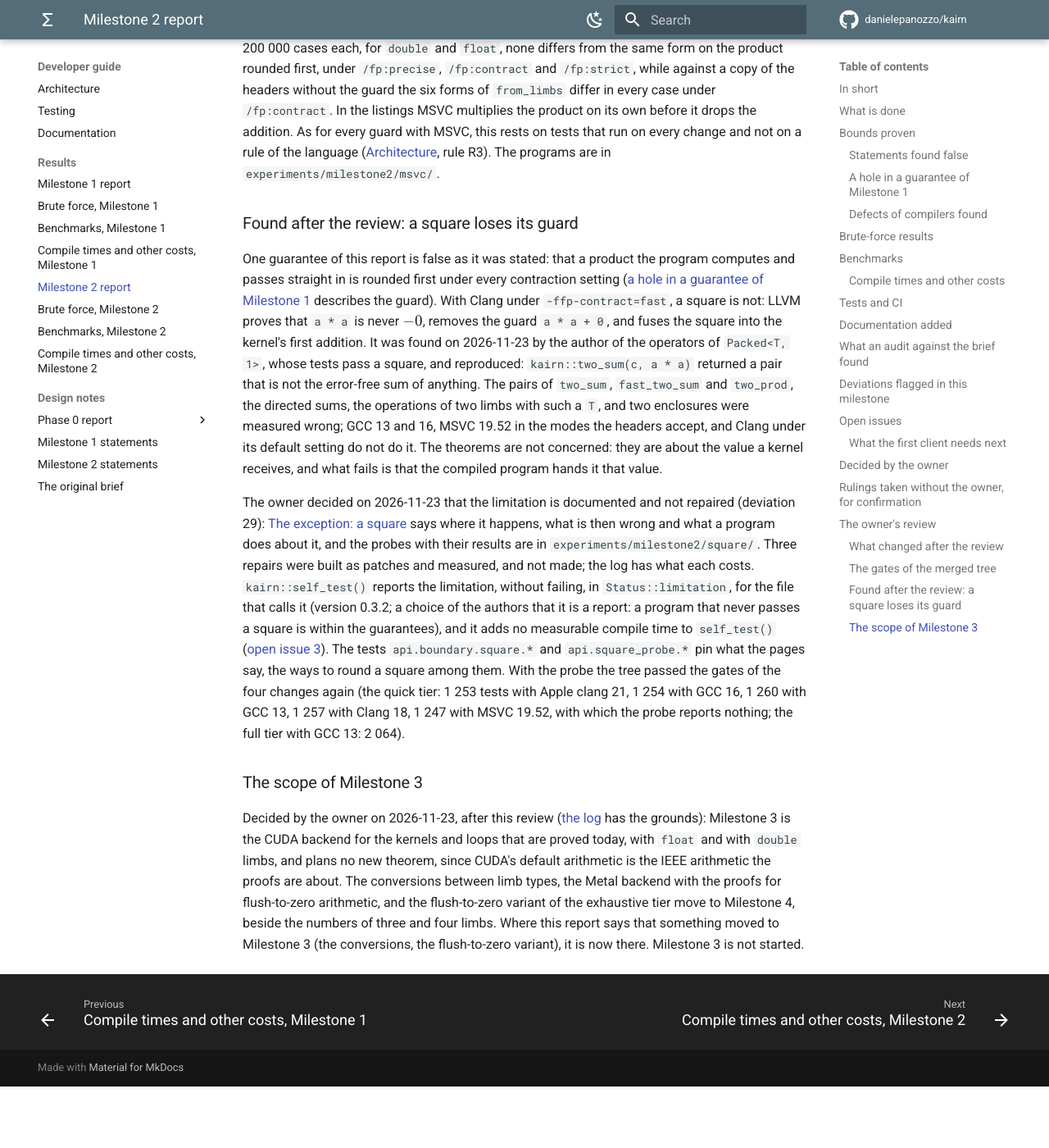
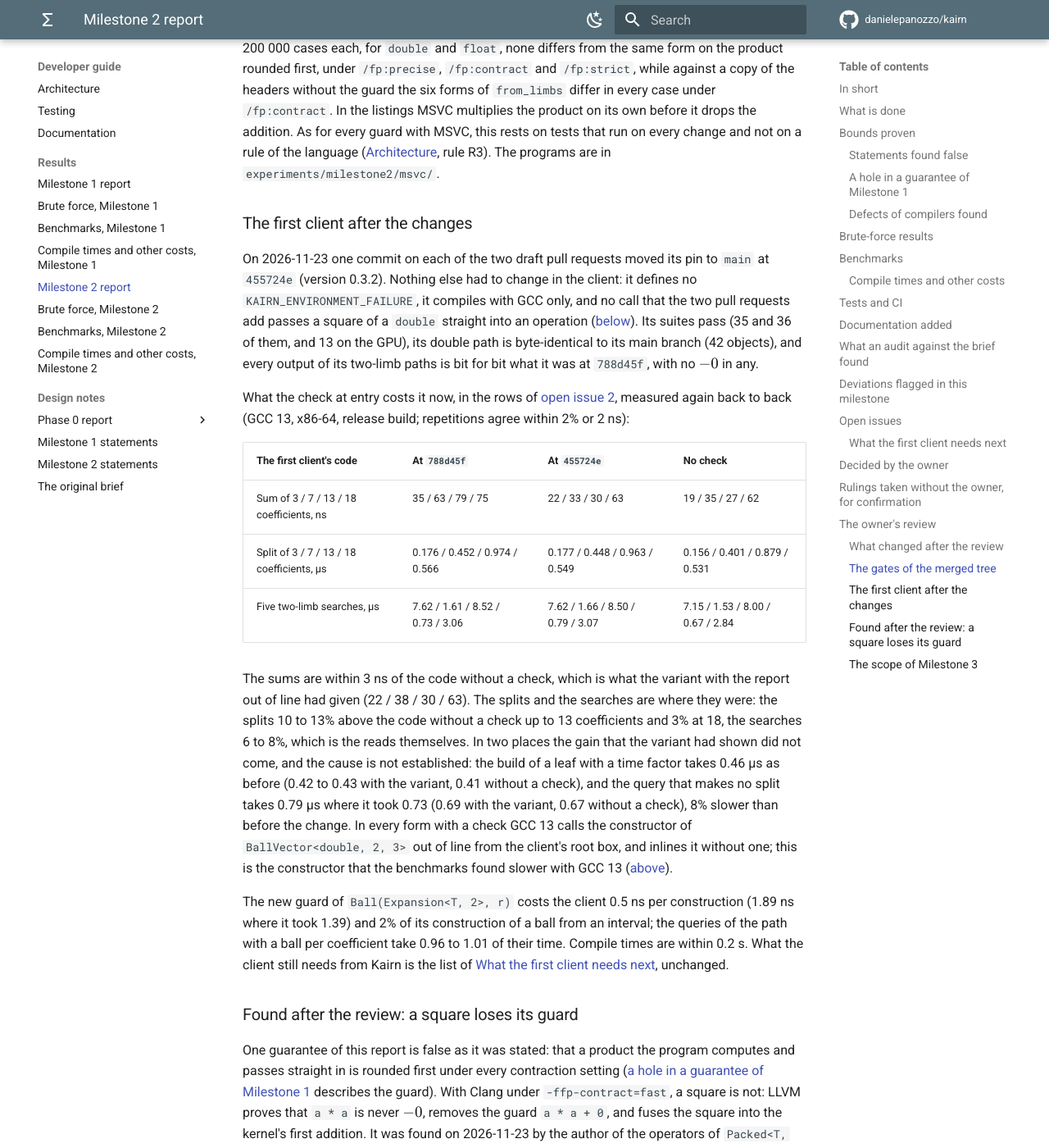
Before and after one commit to danielepanozzo/kairn, an MkDocs documentation site: the page built from docs/developer/results/milestone2.md, in a window 1280 px wide and 1400 px high, scrolled down 30007 px. Shown: the whole window at 82% size. Built offline with MkDocs 1.6.1 and Material for MkDocs 9.7.7, drawn with Linux system fonts in a browser that asks for light colours; comment, search, counter and statistics services are not loaded; before the commit the page ends 31332 px from its top, so only the background shows below that; some of the changed text lies outside the part shown.

Commit message:
Milestone 2 report: the first client after the changes of the review; results/README.md lists milestone1/costs
The two draft pull requests of the first client are pinned to main at 455724e (version
0.3.2), one commit each, with nothing else changed in the client and every output bit for
bit as before. The report gets what the client measured: its short sums are within 3 ns
of the code without the check at entry; its splits and searches are where they were; in
two places the gain did not come, and one query is 8% slower than before, cause not
established.

Co-Authored-By: Claude Fable 5.2 <noreply@anthropic.com>
Claude-Session: https://claude.ai/code/session_01ULwCxzT6Dhw9xUiTw8mJz1

```diff
--- a/docs/developer/results/milestone2.md
+++ b/docs/developer/results/milestone2.md
@@ -708,7 +708,8 @@ by one bit of its `double` view); at the present pin, sums 1.1 to 4.6 times fast
 per coefficient, squares 1.7 to 4.9 times, splits up to 20% faster from 7 coefficients and 38%
 slower at 3, builds 11 to 31% slower.
 Both are pinned to `main` at `788d45f` (version 0.3.0, the last commit of this milestone that
-changes a header): the client's suites pass (35 and 36 of them, and 13 on the GPU), its double
+changes a header; since 2026-11-23 at `455724e`, version 0.3.2:
+[below](#the-first-client-after-the-changes)): the client's suites pass (35 and 36 of them, and 13 on the GPU), its double
 path is byte-identical to its main branch (42 objects), and the six two-limb queries give the same
 bits at every pin of Kairn they were run with. Nothing in the client had to change for the strict
 rule; its guards cost the client 0 to 8% in splits and builds and nothing measurable elsewhere.
@@ -895,6 +896,43 @@ audit (the totals above). MSVC needed two changes first, both choices of the aut
   a rule of the language ([Architecture](../architecture.md#the-kernel-ir), rule R3). The programs
   are in `experiments/milestone2/msvc/`.
 
+### The first client after the changes
+
+On 2026-11-23 one commit on each of the two draft pull requests moved its pin to `main` at
+`455724e` (version 0.3.2). Nothing else had to change in the client: it defines no
+`KAIRN_ENVIRONMENT_FAILURE`, it compiles with GCC only, and no call that the two pull requests
+add passes a square of a `double` straight into an operation
+([below](#found-after-the-review-a-square-loses-its-guard)). Its suites pass (35 and 36 of them,
+and 13 on the GPU), its double path is byte-identical to its main branch (42 objects), and every
+output of its two-limb paths is bit for bit what it was at `788d45f`, with no $-0$ in any.
+
+What the check at entry costs it now, in the rows of [open issue 2](#open-issues), measured
+again back to back (GCC 13, x86-64, release build; repetitions agree within 2% or 2 ns):
+
+| The first client's code | At `788d45f` | At `455724e` | No check |
+|---|---|---|---|
+| Sum of 3 / 7 / 13 / 18 coefficients, ns | 35 / 63 / 79 / 75 | 22 / 33 / 30 / 63 | 19 / 35 / 27 / 62 |
+| Split of 3 / 7 / 13 / 18 coefficients, µs | 0.176 / 0.452 / 0.974 / 0.566 | 0.177 / 0.448 / 0.963 / 0.549 | 0.156 / 0.401 / 0.879 / 0.531 |
+| Five two-limb searches, µs | 7.62 / 1.61 / 8.52 / 0.73 / 3.06 | 7.62 / 1.66 / 8.50 / 0.79 / 3.07 | 7.15 / 1.53 / 8.00 / 0.67 / 2.84 |
+
+The sums are within 3 ns of the code without a check, which is what the variant with the report
+out of line had given (22 / 38 / 30 / 63). The splits and the searches are where they were: the
+splits 10 to 13% above the code without a check up to 13 coefficients and 3% at 18, the searches
+6 to 8%, which is the reads themselves. In two places the gain that the variant had shown did not
+come, and the cause is not established: the build of a leaf with a time factor takes 0.46 µs as
+before (0.42 to 0.43 with the variant, 0.41 without a check), and the query that makes no split takes
+0.79 µs where it took 0.73 (0.69 with the variant, 0.67 without a check), 8% slower than before
+the change. In every form with a check GCC 13 calls the constructor of
+`BallVector<double, 2, 3>` out of line from the client's root box, and inlines it without one;
+this is the constructor that the benchmarks found slower with GCC 13
+([above](#what-changed-after-the-review)).
+
+The new guard of `Ball(Expansion<T, 2>, r)` costs the client 0.5 ns per construction (1.89 ns
+where it took 1.39) and 2% of its construction of a ball from an interval; the queries of the
+path with a ball per coefficient take 0.96 to 1.01 of their time. Compile times are within 0.2 s.
+What the client still needs from Kairn is the list of
+[What the first client needs next](#what-the-first-client-needs-next), unchanged.
+
 ### Found after the review: a square loses its guard
 
 One guarantee of this report is false as it was stated: that a product the program computes and
```
Also changed, not shown: results/README.md (+5 -1 lines).
